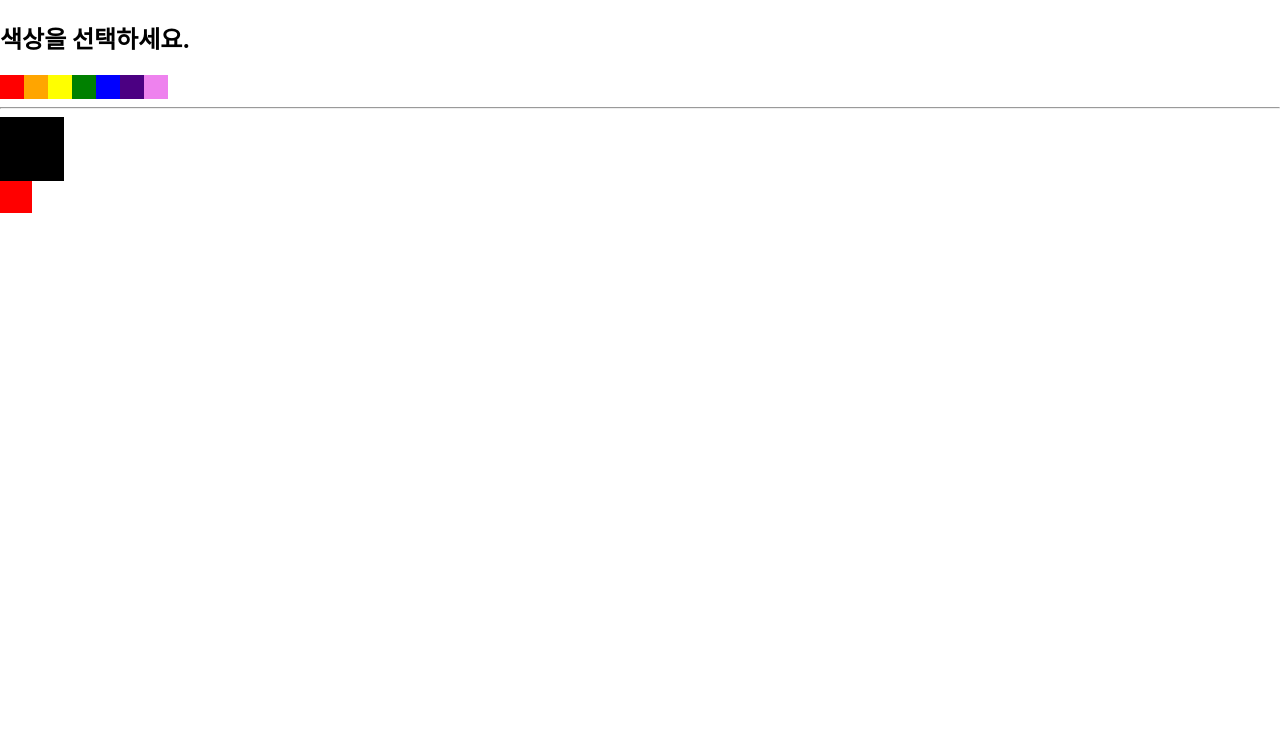
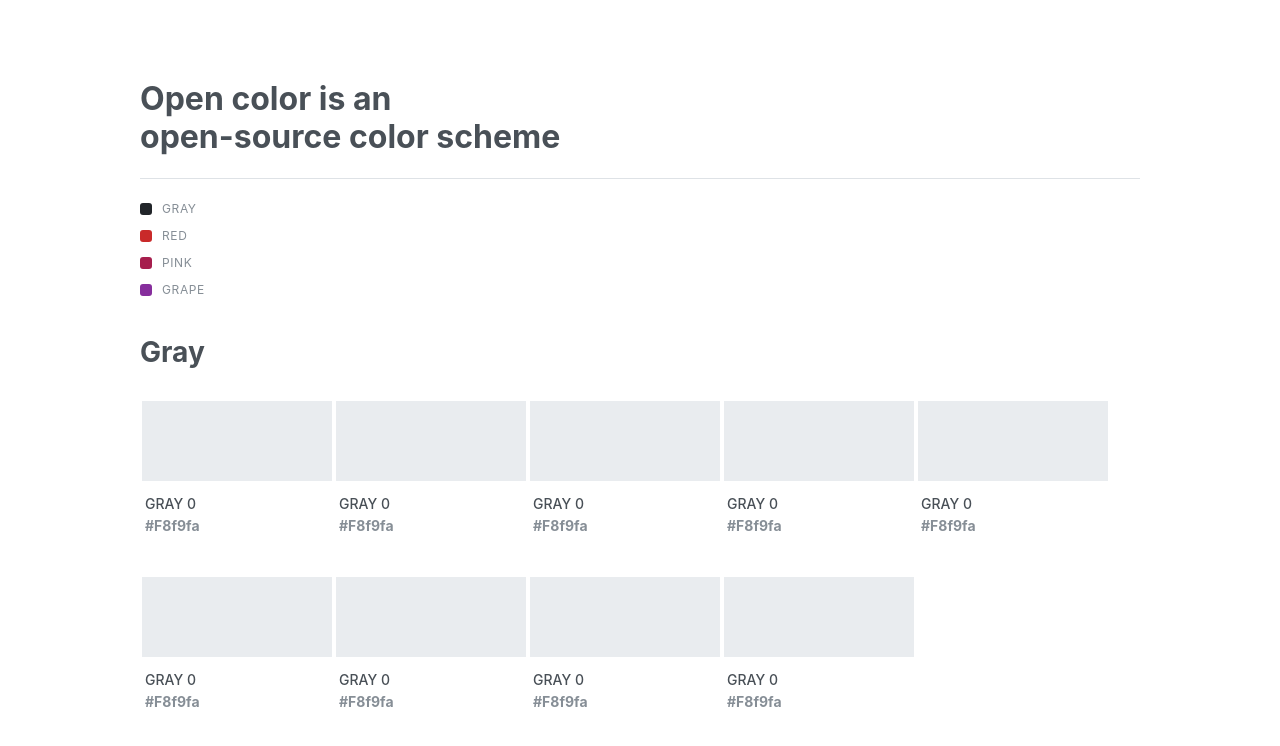
Before and after one commit to jungsikjeong/context-tutorial, a React (Create React App) app: page / in a window 1280 px wide. Shown: the top 746 px of the page. Built offline with nearby package versions, Linux system fonts and the light colour scheme.

Commit message:
style: UI

```diff
--- a/package.json
+++ b/package.json
@@ -8,7 +8,8 @@
     "@testing-library/user-event": "^7.1.2",
     "react": "^16.13.1",
     "react-dom": "^16.13.1",
-    "react-scripts": "3.4.1"
+    "react-scripts": "3.4.1",
+    "styled-components": "^5.1.0"
   },
   "scripts": {
     "start": "react-scripts start",
--- a/src/App.js
+++ b/src/App.js
@@ -3,14 +3,14 @@ import "./App.css";
 import ColorBox from "./components/ColorBox";
 import { ColorProvider } from "./contexts/color";
 import SelectColors from "./components/SelectColors";
+import Home from "./components/Home";
 
 function App() {
   return (
     <ColorProvider>
-      <div>
-        <SelectColors />
-        <ColorBox />
-      </div>
+      <Home />
+      {/* <SelectColors /> */}
+      {/* <ColorBox /> */}
     </ColorProvider>
   );
 }
--- /dev/null
+++ b/src/components/Home.js
@@ -0,0 +1,173 @@
+import React from "react";
+import styled, { css } from "styled-components";
+import palette from "../lib/styles";
+import Responsive from "./common/Responsive";
+
+const HomeBlock = styled(Responsive)`
+  max-width: 1000px;
+`;
+
+const Header = styled.div`
+  font-weight: 600;
+  color: #495057;
+  line-height: 1.2;
+
+  margin-top: 5rem;
+  border-bottom: 1px solid #dee2e6;
+`;
+
+const StylesChart = styled.ul`
+  padding: 0;
+
+  li {
+    display: block;
+    padding: 6px 0;
+    width: 100%;
+    font-size: 12px;
+    font-weight: 400;
+    color: #868e96;
+    text-transform: uppercase;
+    letter-spacing: 0.05em;
+    transition: all 0.2s ease-out;
+  }
+
+  li span {
+    display: inline-block;
+    margin-top: -2px;
+    margin-right: 10px;
+    width: 12px;
+    height: 12px;
+    border-radius: 3px;
+    vertical-align: middle;
+  }
+`;
+
+const Section = styled.section`
+  margin: 0 0 30px;
+  font-size: 24px;
+  text-transform: capitalize;
+  font-weight: 700;
+  line-height: 1.5;
+  color: #495057;
+`;
+const ColorWrap = styled.div`
+  .colorChips {
+    text-align: center;
+
+    .colorChip {
+      position: relative;
+      min-height: 1px;
+      padding-right: 2px;
+      padding-left: 2px;
+      float: left;
+      width: 19%;
+      margin-bottom: 40px;
+      line-height: 1.25;
+
+      .colorChipBg {
+        height: 80px;
+        background: #e9ecef;
+      }
+      .colorName {
+        padding: 14px 3px 2px;
+        text-transform: uppercase;
+        text-align: left;
+        font-size: 14px;
+        font-weight: 500;
+      }
+      .colorHex {
+        width: 100%;
+        padding: 2px 3px;
+        text-align: left;
+        font-size: 14px;
+        color: #868e96;
+        line-height: 1.3;
+      }
+    }
+  }
+`;
+
+const Home = () => {
+  return (
+    <HomeBlock>
+      <Header>
+        <h1>
+          Open color is an
+          <br />
+          open-source color scheme
+        </h1>
+      </Header>
+      <StylesChart>
+        <li>
+          <span style={{ background: palette.gray[9] }}></span>gray
+        </li>
+        <li>
+          <span style={{ background: palette.red[9] }}></span>
+          red
+        </li>
+        <li>
+          <span style={{ background: palette.pink[9] }}></span>pink
+        </li>
+        <li>
+          <span style={{ background: palette.grape[9] }}></span>grape
+        </li>
+      </StylesChart>
+
+      <Section>
+        <h3>Gray</h3>
+        <ColorWrap>
+          <div className="colorChips">
+            <div className="colorChip">
+              <div className="colorChipBg" />
+              <div className="colorName">gray 0</div>
+              <div className="colorHex">#f8f9fa</div>
+            </div>
+
+            <div className="colorChip">
+              <div className="colorChipBg" />
+              <div className="colorName">gray 0</div>
+              <div className="colorHex">#f8f9fa</div>
+            </div>
+            <div className="colorChip">
+              <div className="colorChipBg" />
+              <div className="colorName">gray 0</div>
+              <div className="colorHex">#f8f9fa</div>
+            </div>
+            <div className="colorChip">
+              <div className="colorChipBg" />
+              <div className="colorName">gray 0</div>
+              <div className="colorHex">#f8f9fa</div>
+            </div>
+            <div className="colorChip">
+              <div className="colorChipBg" />
+              <div className="colorName">gray 0</div>
+              <div className="colorHex">#f8f9fa</div>
+            </div>
+            <div className="colorChip">
+              <div className="colorChipBg" />
+              <div className="colorName">gray 0</div>
+              <div className="colorHex">#f8f9fa</div>
+            </div>
+            <div className="colorChip">
+              <div className="colorChipBg" />
+              <div className="colorName">gray 0</div>
+              <div className="colorHex">#f8f9fa</div>
+            </div>
+            <div className="colorChip">
+              <div className="colorChipBg" />
+              <div className="colorName">gray 0</div>
+              <div className="colorHex">#f8f9fa</div>
+            </div>
+            <div className="colorChip">
+              <div className="colorChipBg" />
+              <div className="colorName">gray 0</div>
+              <div className="colorHex">#f8f9fa</div>
+            </div>
+          </div>
+        </ColorWrap>
+      </Section>
+    </HomeBlock>
+  );
+};
+
+export default Home;
--- a/src/components/SelectColors.js
+++ b/src/components/SelectColors.js
@@ -1,7 +1,7 @@
 import React from "react";
+import palette from "../lib/styles";
+import styled from "styled-components";
 import { ColorConsumer } from "../contexts/color";
-
-const colors = ["red", "orange", "yellow", "green", "blue", "indigo", "violet"];
 
 const SelectColors = () => {
   return (
@@ -10,7 +10,7 @@ const SelectColors = () => {
       <ColorConsumer>
         {({ actions }) => (
           <div style={{ display: "flex" }}>
-            {colors.map((color) => (
+            {palette.gray.map((color) => (
               <div
                 key={color}
                 style={{
--- /dev/null
+++ b/src/components/common/Responsive.js
@@ -0,0 +1,24 @@
+import React from "react";
+import styled from "styled-components";
+
+const ResponsiveBlock = styled.div`
+  padding-left: 1rem;
+  padding-right: 1rem;
+  width: 1024px;
+  margin: 0 auto; /* 중앙 정렬 */
+  /* 최대 width가 1024px 즉 1024px 이하인 경우에 적용 */
+  @media (max-width: 1024px) {
+    width: 768px;
+  }
+  @media (max-width: 768px) {
+    width: 100%;
+  }
+`;
+
+const Responsive = ({ children, ...rest }) => {
+  // style, className, onClick, onMouseMove 등의 props를 사용할 수 있도록
+  // ...rest를 사용하여 ResponsiveBlock에게 전달
+  return <ResponsiveBlock {...rest}>{children}</ResponsiveBlock>;
+};
+
+export default Responsive;
--- /dev/null
+++ b/src/lib/styles.js
@@ -0,0 +1,52 @@
+const palette = {
+  gray: [
+    "#f8f9fa",
+    "#f1f3f5",
+    "#e9ecef",
+    "#dee2e6",
+    "#ced4da",
+    "#adb5bd",
+    "#868e96",
+    "#495057",
+    "#343a40",
+    "#212529",
+  ],
+  red: [
+    "#fff5f5",
+    "#ffe3e3",
+    "#ffc9c9",
+    "#ffa8a8",
+    "#ff8787",
+    "#ff6b6b",
+    "#fa5252",
+    "#f03e3e",
+    "#e03131",
+    "#c92a2a",
+  ],
+  pink: [
+    "#fff0f6",
+    "#ffdeeb",
+    "#fcc2d7",
+    "#faa2c1",
+    "#f783ac",
+    "#f06595",
+    "#e64980",
+    "#d6336c",
+    "#c2255c",
+    "#a61e4d",
+  ],
+  grape: [
+    "#f8f0fc",
+    "#f3d9fa",
+    "#eebefa",
+    "#e599f7",
+    "#da77f2",
+    "#cc5de8",
+    "#be4bdb",
+    "#ae3ec9",
+    "#9c36b5",
+    "#862e9c",
+  ],
+};
+
+export default palette;
```
Also changed, not shown: 1 other file (tests, documents, lock files or other folders).
